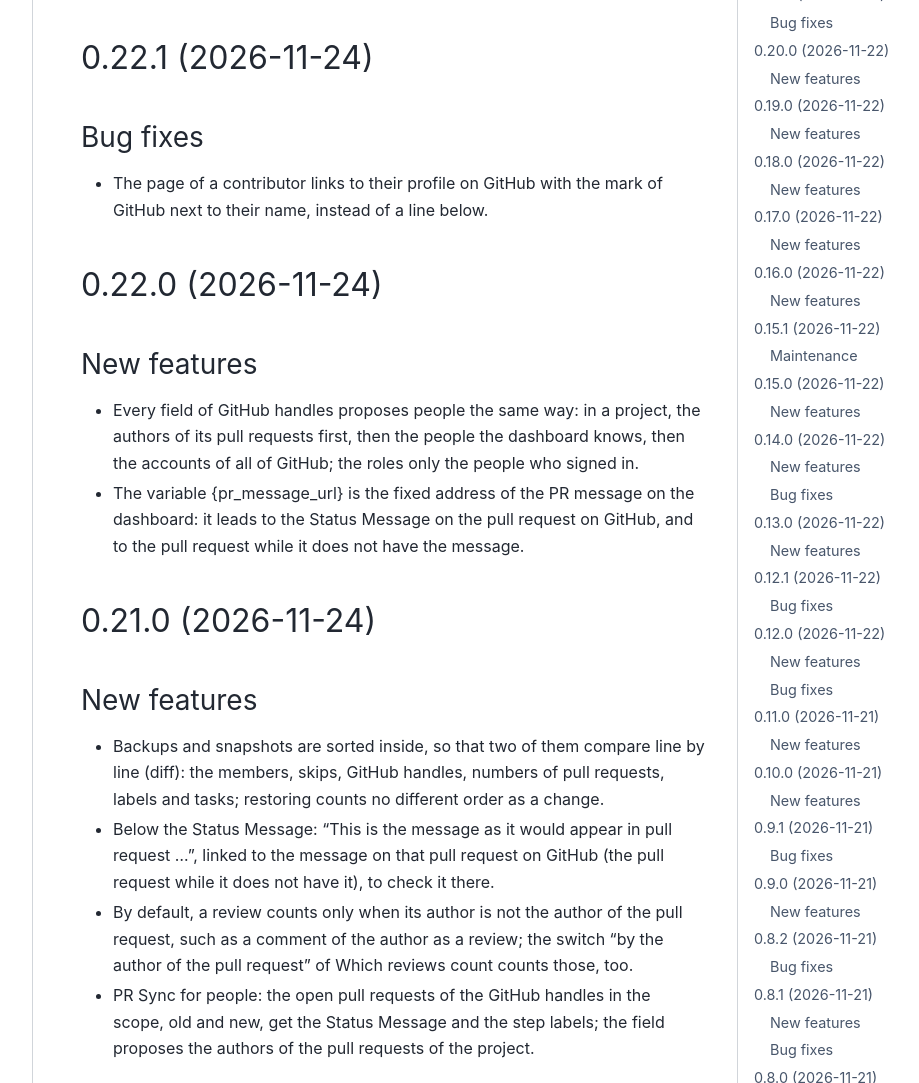
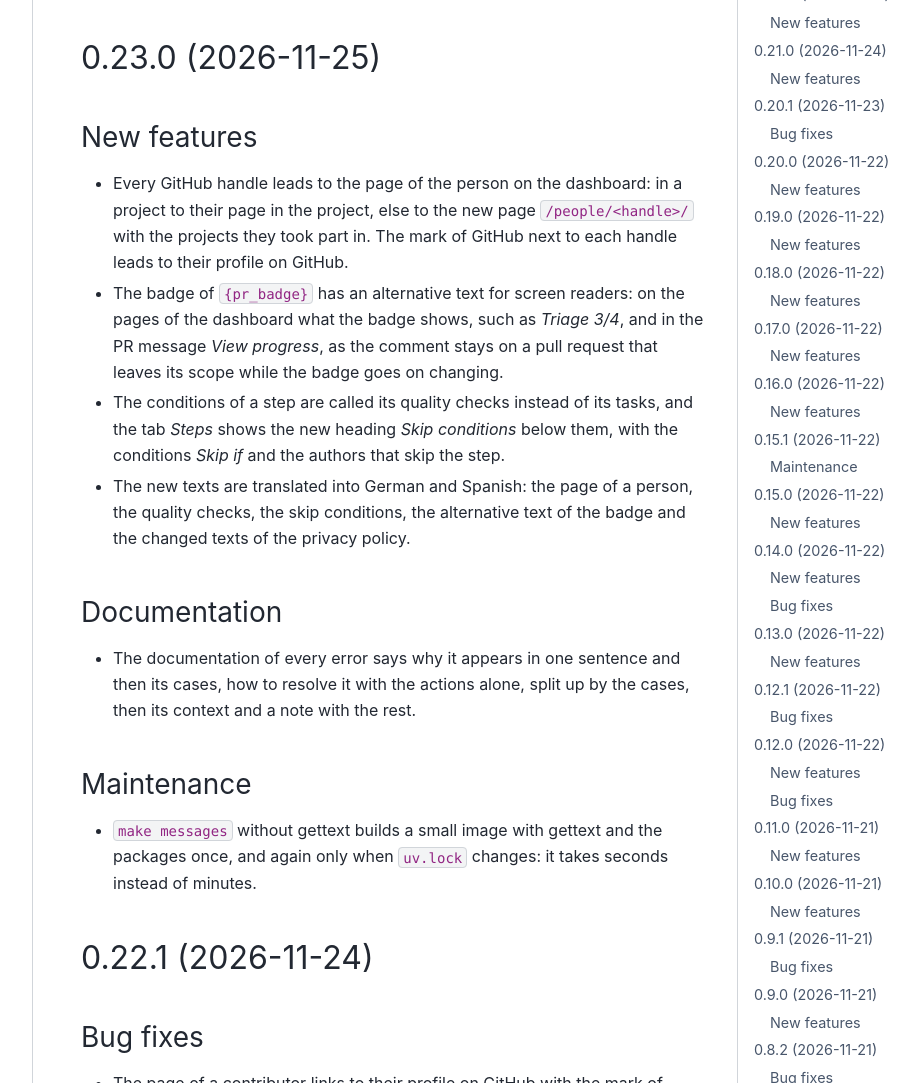
Before and after one commit to PyCalendar/dashboard.pycal.org, a Sphinx documentation site: the page built from docs/changelog.rst, in a window 1280 px wide and 1400 px high, cut to the strip 317-1400 px from the top of the window. Shown: the whole strip, without its empty margins (287-1206 px from the left). Built offline with Sphinx 7.4.7 and the PyData theme 0.15.4, drawn with Linux system fonts in a browser that asks for light colours; the version number could not be read and is left out; some of the changed text lies outside the part shown.

Commit message:
Release 0.23.0
Co-Authored-By: Claude Opus 5.5 <noreply@anthropic.com>

AI Prompts:
claude-opus-5-5: It is already possible to skip steps.  I would like additional functionality:  - quality check can be skipped under the same user rights as the step in the UI. If all quality checks are either skipped or fulfilled, then a step counts as done and the flow goes to the next step. - a skipped condition is marked as ⏩ in the github message where there would be the checkmark or the x - skipping a quelity check also requires a message (markdown they are without variables, - make sure that variables cannot be expanded in them) that is in a pop out that can be closed with an X and asks why check X can be skipped.  Now, I would like to have additional variables and make sure there is a docs page that describes skips: - {quality_check_skip_url_author} - a link with a secret for that scope:    When clicked, the page of the step opens with skip dialog for the quality check. If the person is logged in and allowed to skip (author or project write access) then this is the same dialog as a write collaborator sees. If not logged in, then instead of a Skip button, there is a "sign in with GitHub" button. When sign is done, it directs back to that same page, typed skip reason saved, and if the person is not the author, there is an error message - if the person has the rights, then it is as if they have clicked the skip button.  same {step_check_skip_url_author} {step_check_skip_url} - for write access people and same for quality check

```diff
--- a/docs/changelog.rst
+++ b/docs/changelog.rst
@@ -8,6 +8,30 @@ Changelog
 .. include:: _build/unreleased.rst
 
 .. towncrier release notes start
+
+0.23.0 (2026-11-25)
+-------------------
+
+New features
+~~~~~~~~~~~~
+
+- Every GitHub handle leads to the page of the person on the dashboard: in a project to their page in the project, else to the new page ``/people/<handle>/`` with the projects they took part in. The mark of GitHub next to each handle leads to their profile on GitHub.
+- The badge of ``{pr_badge}`` has an alternative text for screen readers: on the pages of the dashboard what the badge shows, such as *Triage 3/4*, and in the PR message *View progress*, as the comment stays on a pull request that leaves its scope while the badge goes on changing.
+- The conditions of a step are called its quality checks instead of its tasks, and the tab *Steps* shows the new heading *Skip conditions* below them, with the conditions *Skip if* and the authors that skip the step.
+- The new texts are translated into German and Spanish: the page of a person, the quality checks, the skip conditions, the alternative text of the badge and the changed texts of the privacy policy.
+
+
+Documentation
+~~~~~~~~~~~~~
+
+- The documentation of every error says why it appears in one sentence and then its cases, how to resolve it with the actions alone, split up by the cases, then its context and a note with the rest.
+
+
+Maintenance
+~~~~~~~~~~~
+
+- ``make messages`` without gettext builds a small image with gettext and the packages once, and again only when ``uv.lock`` changes: it takes seconds instead of minutes.
+
 
 0.22.1 (2026-11-24)
 -------------------
```
Also changed, not shown: 6 other files.
